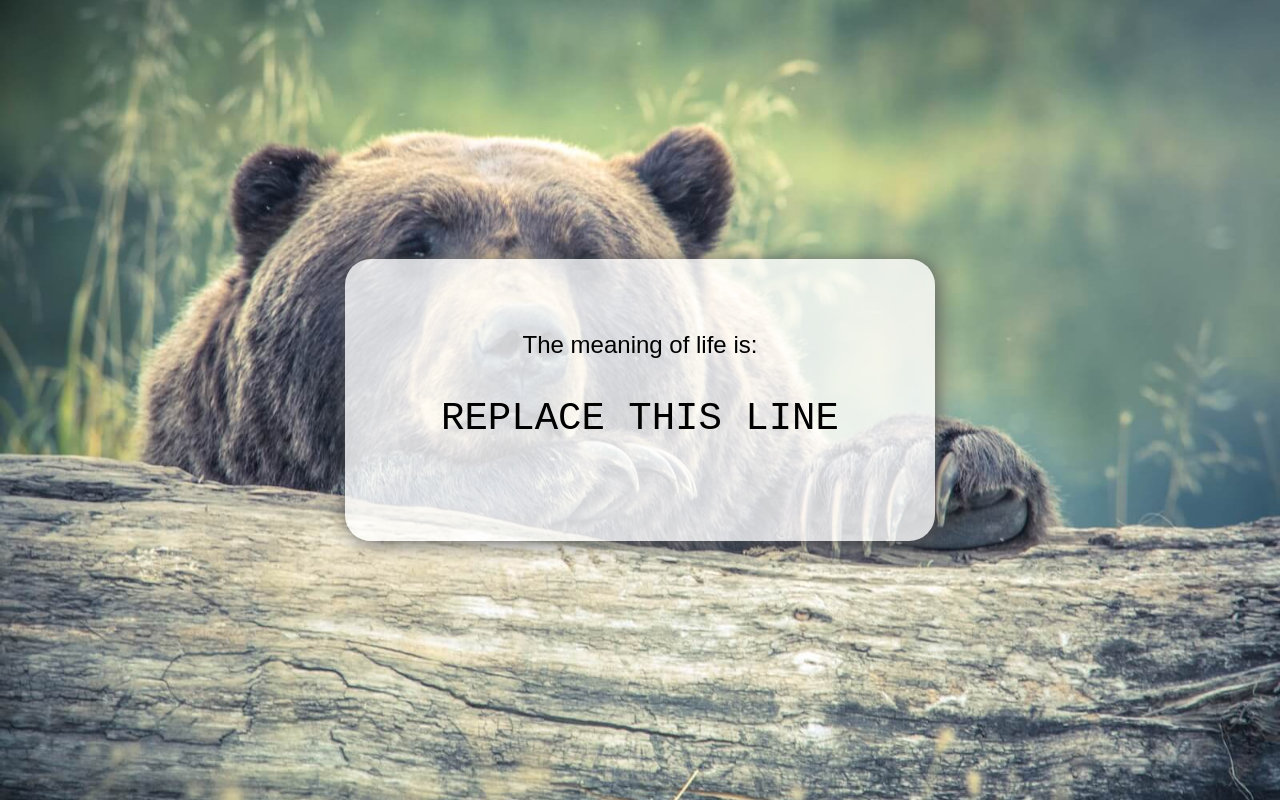
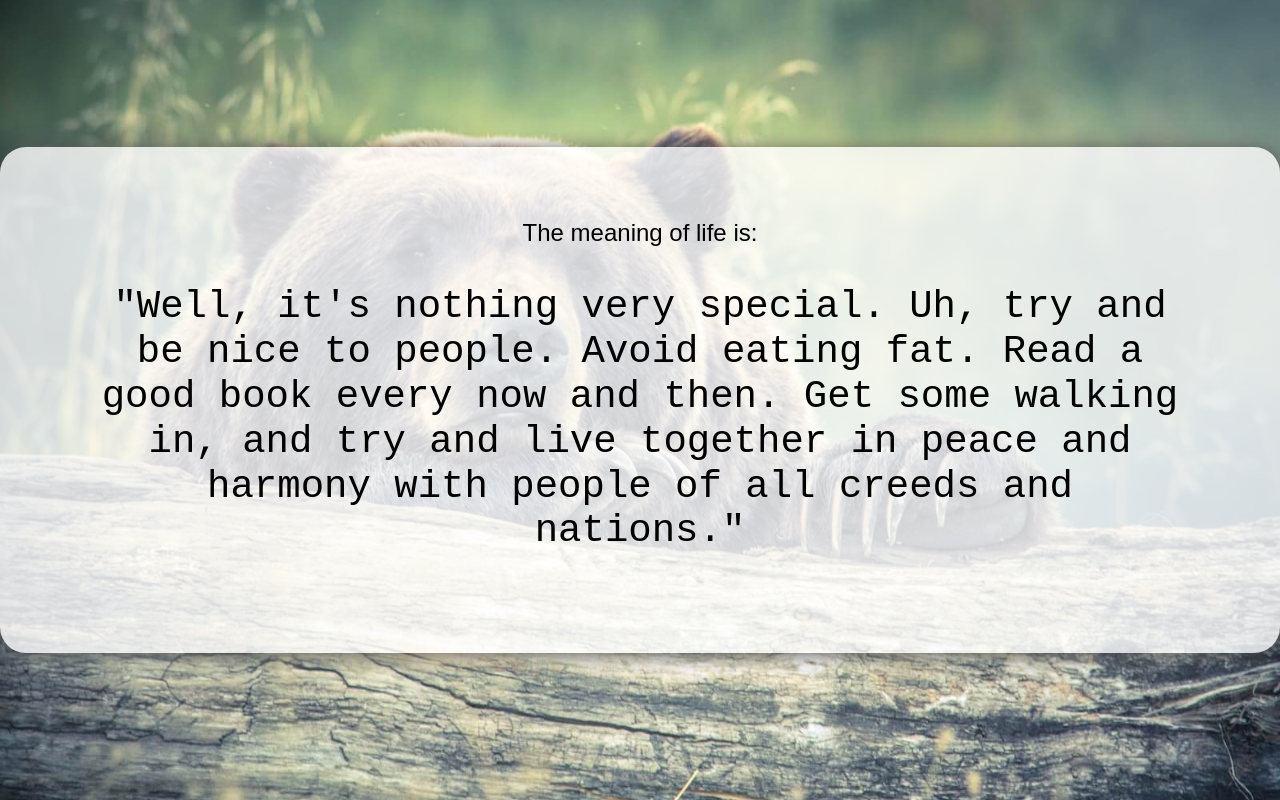
Before and after one commit to tigredelnorte/GitHubPagesFirstProject, a plain HTML site: page index.html in a window 1280 px wide. Drawn offline with nearby package versions, Linux system fonts and the light colour scheme; files whose address does not match are found by name.

Commit message:
Meaning of life accourding to Montey Python

```diff
--- a/index.html
+++ b/index.html
@@ -10,7 +10,7 @@
 <div class="container">
     <div class="box">
         <p>The meaning of life is:</p>
-        <p>REPLACE THIS LINE</p>
+        <p> "Well, it's nothing very special. Uh, try and be nice to people. Avoid eating fat. Read a good book every now and then. Get some walking in, and try and live together in peace and harmony with people of all creeds and nations."</p>
     </div>
 </div>
 </body>
```
